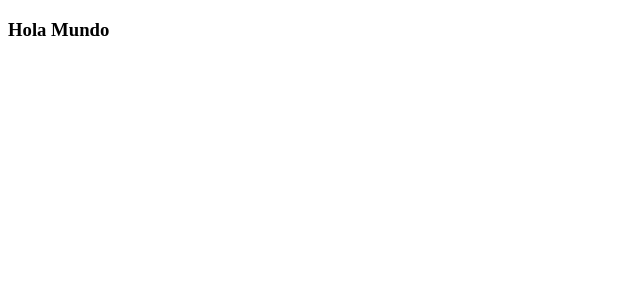
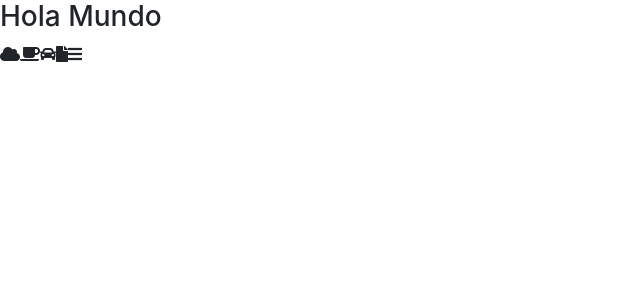
Before and after one commit to truizdiaz/ListTareas, an Angular app: page / in a window 1280 px wide. Shown: the top 300 px of the page, without its empty margins (0-640 px from the left). Built offline with nearby package versions, Linux system fonts and the light colour scheme.

Commit message:
Configuracion Bootstrap y fontawesome

```diff
--- a/src/app/app.component.html
+++ b/src/app/app.component.html
@@ -1 +1,6 @@
 <h3>Hola Mundo</h3>
+<i class="fas fa-cloud"></i>
+<i class="fas fa-coffee"></i>
+<i class="fas fa-car"></i>
+<i class="fas fa-file"></i>
+<i class="fas fa-bars"></i>
--- a/src/index.html
+++ b/src/index.html
@@ -6,6 +6,8 @@
   <base href="/">
   <meta name="viewport" content="width=device-width, initial-scale=1">
   <link rel="icon" type="image/x-icon" href="favicon.ico">
+  <link rel="stylesheet" href="https://stackpath.bootstrapcdn.com/bootstrap/4.5.0/css/bootstrap.min.css" integrity="sha384-9aIt2nRpC12Uk9gS9baDl411NQApFmC26EwAOH8WgZl5MYYxFfc+NcPb1dKGj7Sk" crossorigin="anonymous">
+  <link rel="stylesheet" href="https://use.fontawesome.com/releases/v5.7.0/css/all.css" integrity="sha384-lZN37f5QGtY3VHgisS14W3ExzMWZxybE1SJSEsQp9S+oqd12jhcu+A56Ebc1zFSJ" crossorigin="anonymous">
 </head>
 <body>
   <app-root></app-root>
```
